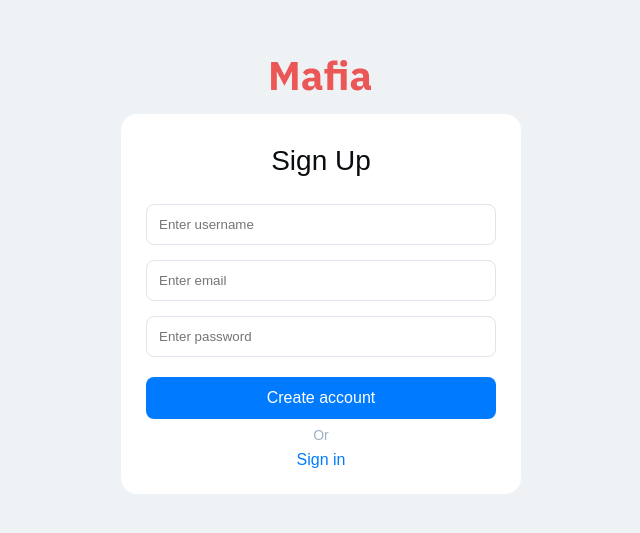
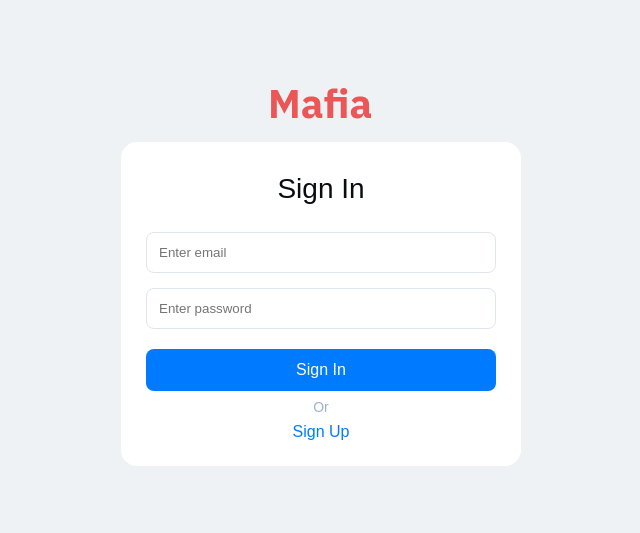
Before and after one commit to mist941/mafia.frontend, a React (Create React App) app: page / in a window 1280 px wide. Shown: the part 123-656 px from the top of the page, without its empty margins (319-959 px from the left). Built offline with nearby package versions, Linux system fonts and the light colour scheme; no server answers.

Commit message:
added sign in form

```diff
--- /dev/null
+++ b/src/components/forms/SignInForm/SignInForm.module.scss
@@ -0,0 +1,24 @@
+.signInForm {
+  display: flex;
+  flex-direction: column;
+  text-align: center;
+  gap: 20px;
+}
+
+.fieldsWrap {
+  display: flex;
+  flex-direction: column;
+  gap: 15px;
+}
+
+.logoWrap {
+  display: flex;
+  justify-content: center;
+  margin-bottom: 15px;
+}
+
+.controls {
+  display: flex;
+  flex-direction: column;
+  gap: 5px;
+}
--- /dev/null
+++ b/src/components/forms/SignInForm/SignInForm.tsx
@@ -0,0 +1,51 @@
+import React from 'react';
+import EssentialBlock from '../../atoms/EssentialBlock/EssentialBlock';
+import Button from '../../atoms/Button/Button';
+import Typography from '../../atoms/Typography/Typography';
+import styles from './SignInForm.module.scss';
+import {useNavigate} from 'react-router-dom';
+import paths from '../../../routing/paths';
+import Logo from '../../atoms/Logo/Logo';
+import InputField from '../../molecules/InputField/InputField';
+
+const SignInForm = () => {
+  const navigate = useNavigate();
+
+  const redirectToSignUpPage = (e: React.MouseEvent<HTMLButtonElement>) => {
+    e.preventDefault();
+    navigate(paths.signUp);
+  }
+
+  return (
+    <>
+      <div className={styles.logoWrap}><Logo/></div>
+      <EssentialBlock padding='25px'>
+        <form className={styles.signInForm}>
+          <Typography.Heading3>
+            Sign In
+          </Typography.Heading3>
+          <div className={styles.fieldsWrap}>
+            <InputField type='email' placeholder='Enter email'/>
+            <InputField type='password' placeholder='Enter password'/>
+          </div>
+          <div className={styles.controls}>
+            <Button type='submit'>
+              Sign In
+            </Button>
+            <Typography.Paragraph size='s' color='disable'>
+              Or
+            </Typography.Paragraph>
+            <Button
+              styled='secondary-transparent'
+              onClick={redirectToSignUpPage}
+            >
+              Sign Up
+            </Button>
+          </div>
+        </form>
+      </EssentialBlock>
+    </>
+  );
+};
+
+export default SignInForm;
--- /dev/null
+++ b/src/components/pages/SignInPage/SignInPage.module.scss
@@ -0,0 +1,4 @@
+.formWrap {
+  width: 400px;
+  height: fit-content;
+}
--- /dev/null
+++ b/src/components/pages/SignInPage/SignInPage.tsx
@@ -0,0 +1,16 @@
+import React from 'react';
+import AuthTemplate from '../../templates/AuthTemplate/AuthTemplate';
+import styles from './SignInPage.module.scss';
+import SignInForm from '../../forms/SignInForm/SignInForm';
+
+const SignInPage = () => {
+  return (
+    <AuthTemplate>
+      <div className={styles.formWrap}>
+        <SignInForm/>
+      </div>
+    </AuthTemplate>
+  );
+};
+
+export default SignInPage;
--- a/src/routing/paths.ts
+++ b/src/routing/paths.ts
@@ -1,6 +1,6 @@
 export default {
   main: '/',
-  signUp: '/',
-  signIn: '/sign-in',
+  signIn: '/',
+  signUp: '/sign-up',
   userProfile: '/user/:id',
 }
--- a/src/routing/routes.ts
+++ b/src/routing/routes.ts
@@ -3,21 +3,22 @@ import {lazy} from 'react';
 
 const MainPage = lazy(() => import('../components/pages/MainPage/MainPage'));
 const SignUpPage = lazy(() => import('../components/pages/SignUpPage/SignUpPage'));
+const SignInPage = lazy(() => import('../components/pages/SignInPage/SignInPage'));
 
-export const routes= [
+export const routes = [
   {
     path: paths.main,
     element: MainPage,
   }
 ];
 
-export const authRoutes= [
+export const authRoutes = [
   {
     path: paths.signUp,
     element: SignUpPage,
   },
   {
     path: paths.signIn,
-    element: SignUpPage,
+    element: SignInPage,
   }
 ];
```
